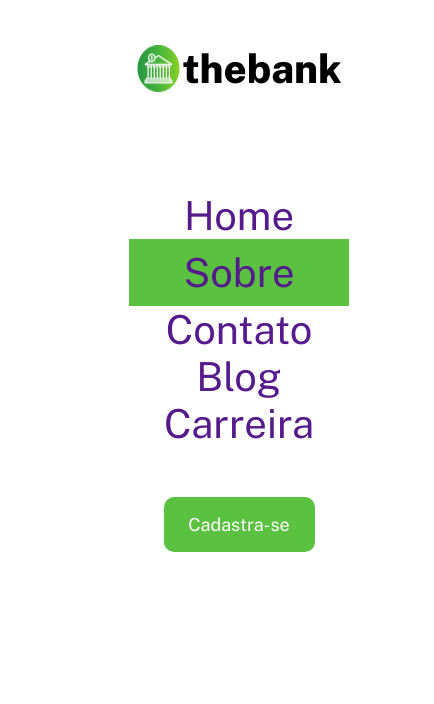
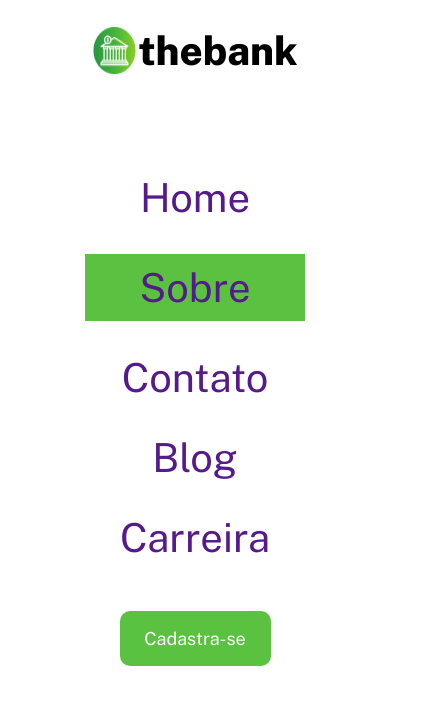
Before and after one commit to JOAO11092005/the-bank, a plain HTML site: page index.html in a window 390 px wide. Shown: the whole page, 434 px wide, since content can reach past the window. Drawn offline with nearby package versions, Linux system fonts and the light colour scheme.

Commit message:
Update style.css

```diff
--- a/style.css
+++ b/style.css
@@ -1,9 +1,10 @@
+
 .logo {
     display: flex;
 }
 
 header {
-    width: 1421px;
+    /* width: 1421px; */
     margin-top: 45px;
     margin-left: 44px;
     display: flex;
@@ -63,6 +64,7 @@ header {
     font-style: normal;
     font-weight: 300;
     line-height: normal;
+    margin-right: 10px;
 }
 
 @media (max-width: 400px) {
@@ -78,6 +80,8 @@ header {
         margin-left: 44px;
         display: block;
         justify-content: space-between;
+        margin: 0 auto;
+        margin-top: 27px;
     }
 
     .menu ul {
@@ -99,6 +103,7 @@ header {
         font-style: normal;
         font-weight: 400;
         line-height: normal;
+        margin-bottom: 33px;
     }
 
     .menu ul li a {
@@ -152,6 +157,7 @@ header {
         align-items: center;
         margin: 0 auto;
         margin-top: 50px;
+        margin-bottom: 33px;
     }
 
 }
```
